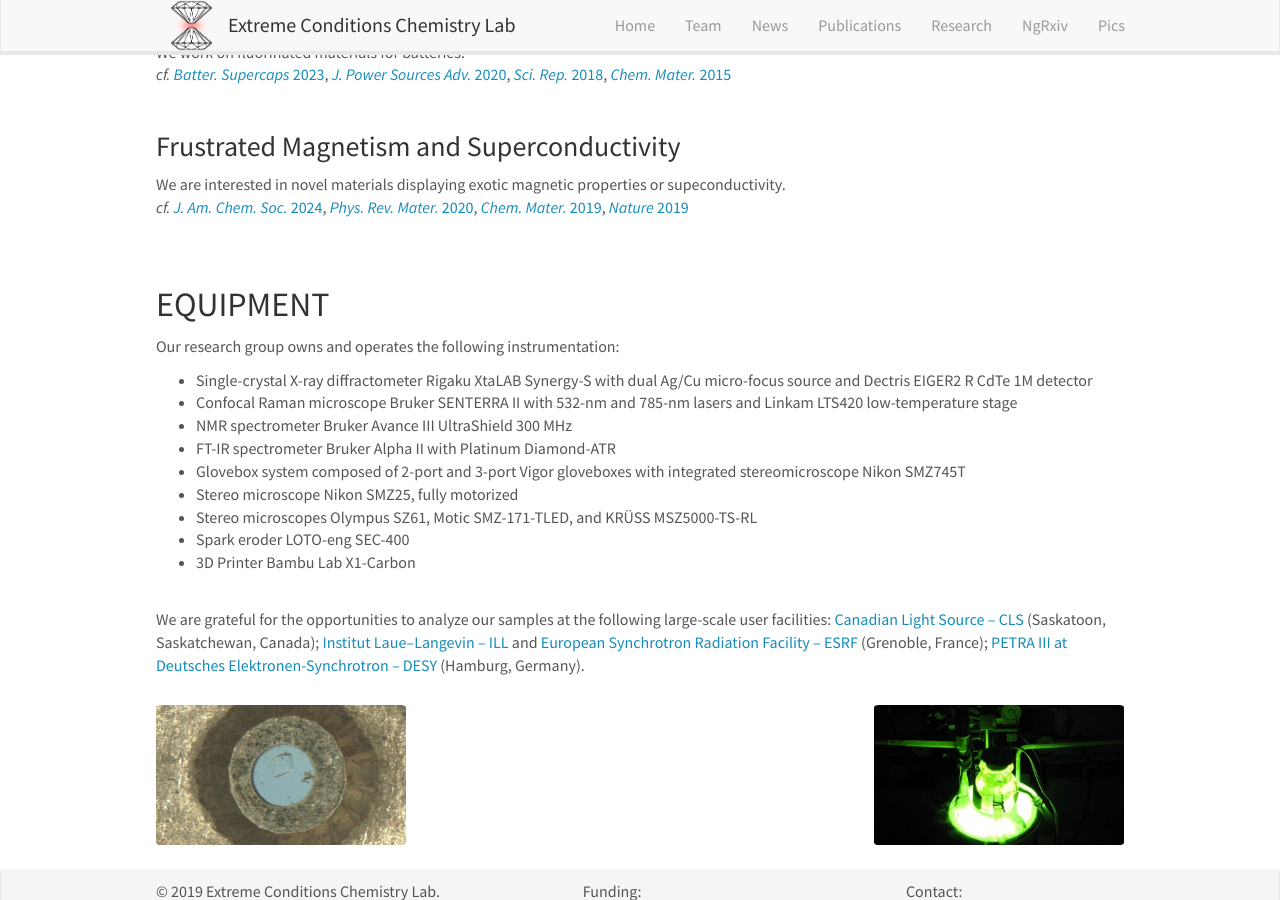
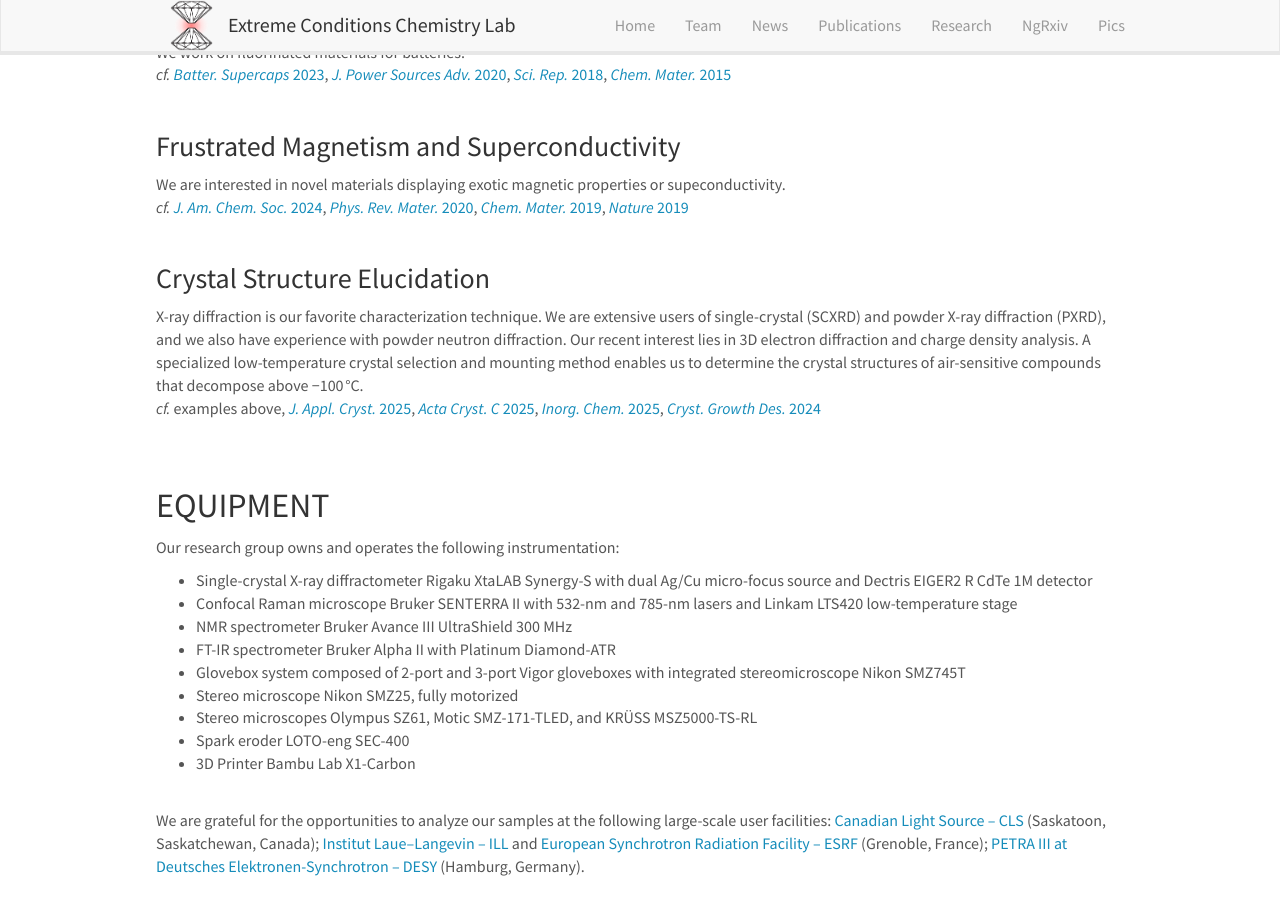
Before and after one commit to eccl-jsi/eccl-jsi.github.io, a Jekyll site: the page built from _pages/research.md, in a window 1280 px wide and 900 px high, scrolled down 595 px. Built offline with Jekyll 4.4.1, drawn with Linux system fonts in a browser that asks for light colours; nearby versions of some CDN libraries.

Commit message:
Update research.md

```diff
--- a/_pages/research.md
+++ b/_pages/research.md
@@ -37,6 +37,12 @@ We are interested in novel materials displaying exotic magnetic properties or su
 <br>*cf.* [*J. Am. Chem. Soc.* 2024](https://doi.org/10.1021/jacs.4c11772), [*Phys. Rev. Mater.* 2020](https://doi.org/10.1103/PhysRevMaterials.4.114801), [*Chem. Mater.* 2019](https://doi.org/10.1021/acs.chemmater.9b01466), [*Nature* 2019](https://doi.org/10.1038/s41586-019-0932-x)
 <br>
 <br>
+
+### Crystal Structure Elucidation
+X-ray diffraction is our favorite characterization technique. We are extensive users of single-crystal (SCXRD) and powder X-ray diffraction (PXRD), and we also have experience with powder neutron diffraction. Our recent interest lies in 3D electron diffraction and charge density analysis. A specialized low-temperature crystal selection and mounting method enables us to determine the crystal structures of air-sensitive compounds that decompose above −100 °C.
+<br>*cf.* examples above, [*J. Appl. Cryst.* 2025](https://doi.org/10.1107/S1600576725002456), [*Acta Cryst. C* 2025](https://doi.org/10.1107/S2053229625001706), [*Inorg. Chem.* 2025](https://doi.org/10.1021/acs.inorgchem.4c04535), [*Cryst. Growth Des.* 2024](https://doi.org/10.1021/acs.cgd.4c00342)
+<br>
+<br>
 <br>
 
 ## EQUIPMENT
```
